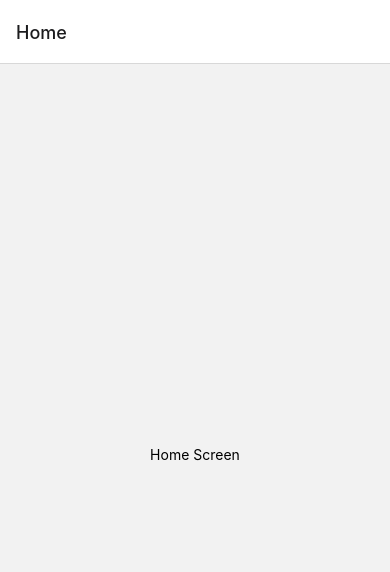
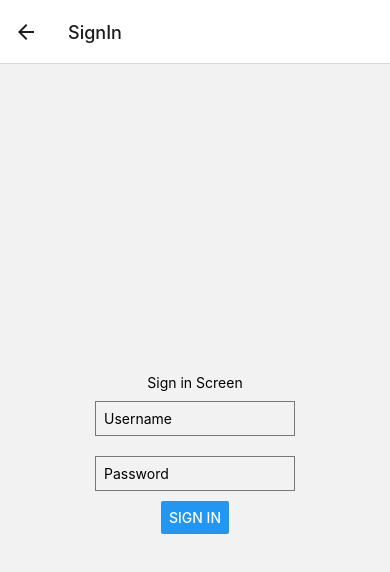
Before and after one commit to ComunidadContigo/Polaris, a React Native app: screen /SignIn in a window 390 px wide. Before the commit this address had no page. Shown: the top 572 px of the page. Built offline with nearby package versions, Linux system fonts and the light colour scheme.

Commit message:
Started work on Login view form frontend

```diff
--- a/App.tsx
+++ b/App.tsx
@@ -26,6 +26,7 @@ export default function App() {
         ) : (
           <>
             <Stack.Screen name='Home' component={HomeScreen} />
+             <Stack.Screen name='SignIn' component={SignInScreen} />
           </>
         )}
       </Stack.Navigator>
--- a/screens/GreetingScreen/GreetingScreen.jsx
+++ b/screens/GreetingScreen/GreetingScreen.jsx
@@ -1,11 +1,16 @@
 import React from 'react';
-import { View, Text } from 'react-native';
+import { View, Text , Button} from 'react-native';
 import { StatusBar } from 'expo-status-bar';
 
-const GreetingScreen = () => {
+
+const GreetingScreen = ({navigation}) => {
   return (
     <View style={{ flex: 1, alignItems: 'center', justifyContent: 'center' }}>
       <Text>Greeting Screen</Text>
+      <Button
+      title ="Enter"
+      onPress = {() => navigation.navigate('SignIn')  }
+      />
       <StatusBar style='auto' />
     </View>
   );
--- a/screens/HomeScreen/HomeScreen.jsx
+++ b/screens/HomeScreen/HomeScreen.jsx
@@ -1,11 +1,15 @@
 import React from 'react';
-import { View, Text } from 'react-native';
+import { View, Text, Button } from 'react-native';
 import { StatusBar } from 'expo-status-bar';
 
-const HomeScreen = () => {
+const HomeScreen = ({navigation}) => {
   return (
     <View style={{ flex: 1, alignItems: 'center', justifyContent: 'center' }}>
       <Text>Home Screen</Text>
+      <Button
+      title ="Press"
+      onPress = {() => navigation.navigate("SignIn")  }
+      />
       <StatusBar style='auto' />
     </View>
   );
--- a/screens/SignInScreen/SignInScreen.jsx
+++ b/screens/SignInScreen/SignInScreen.jsx
@@ -1,27 +1,70 @@
-import React, { useState, useContext } from 'react';
+import React, { useState }  from 'react';
+import { View, Text , TextInput, StyleSheet, Button} from 'react-native';
+
 
 const SignInScreen = () => {
   const [username, setUsername] = useState('');
   const [password, setPassword] = useState('');
 
-  const { signIn } = useContext(AuthContext);
+  //const { signIn } = useContext(AuthContext);
+  function submit()
+  {
+    console.log("you did clicked the button and entered function")
 
+    // const data = { name: username, pass: password };
+
+    // fetch('https://example.com/profile', {
+    //   method: 'POST', // or 'PUT'
+    //   headers: {
+    //     'Content-Type': 'application/json',
+    //   },
+    //   body: JSON.stringify(data),
+    // })
+    // .then(response => response.json())
+    // .then(data => {
+    //   console.log('Success:', data);
+    // })
+    // .catch((error) => {
+    //   console.error('Error:', error);
+    // });
+
+  }
   return (
-    <View>
-      <TextInput
-        placeholder='Username'
-        value={username}
-        onChangeText={setUsername}
+    <View style={{ flex: 1, alignItems: 'center', justifyContent: 'center' }}>
+      <Text>Sign in Screen</Text>
+            <TextInput
+      style = {styles.input}
+      placeholder = "Username"
+      onChangeText = {() => setUsername}
       />
-      <TextInput
-        placeholder='Password'
-        value={password}
-        onChangeText={setPassword}
-        secureTextEntry
+            <TextInput
+      style = {styles.input}
+      placeholder = "Password"
+      onChangeText = {() => setPassword}
       />
-      <Button title='Sign in' onPress={() => signIn({ username, password })} />
+            <Button
+            title = "Sign in"
+            onPress = {() => submit()}
+            />
+
     </View>
   );
 };
+const styles = StyleSheet.create({
+  container: {
+    flex: 1,
+    alignItems: 'center',
+    justifyContent: 'center',
+  },
+  input: {
+    borderWidth:1,
+    borderColor:'#777',
+    padding: 8,
+    margin: 10,
+    width: 200,
+  }
+});
+
+
 
 export default SignInScreen;
```
